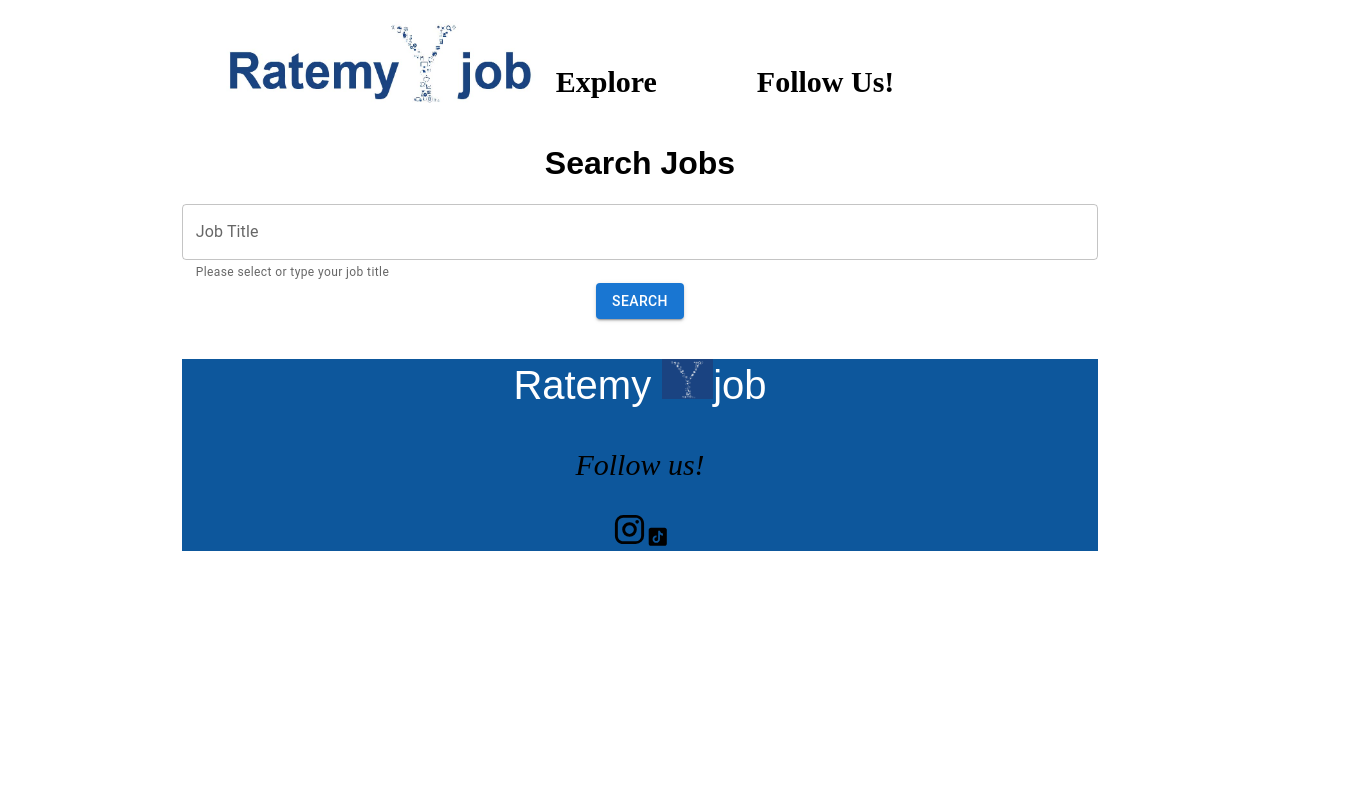
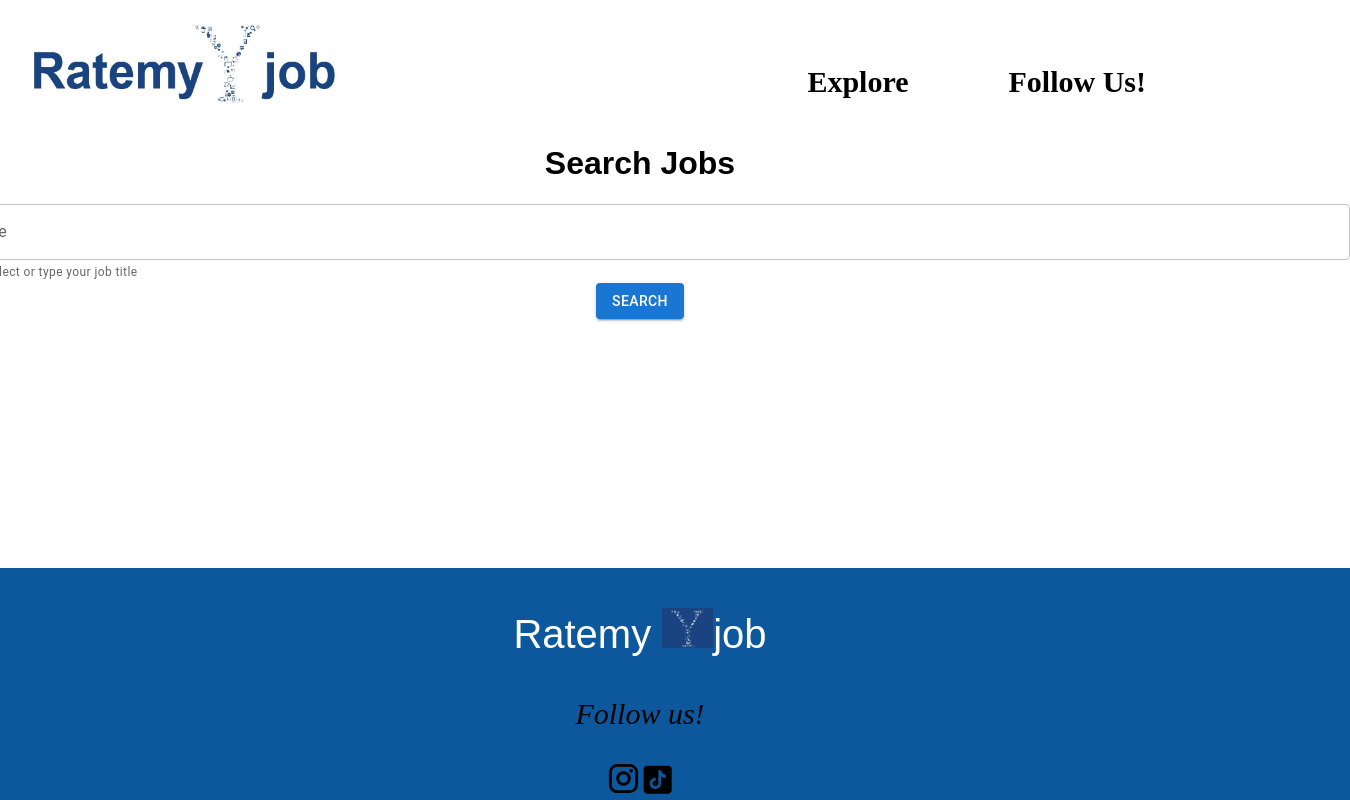
Before and after one commit to derekharker/ratemy_Y_Job, a React (Vite) app in the folder client/: page /search in a window 1280 px wide. Shown: the whole page, 1350 px wide, since content can reach past the window. Built offline with nearby package versions, Linux system fonts and the light colour scheme.

Commit message:
Fixed formatting for footer

```diff
--- a/client/src/components/Footer.jsx
+++ b/client/src/components/Footer.jsx
@@ -1,12 +1,13 @@
+/* eslint-disable react/prop-types */
 import InstagramIcon from '@mui/icons-material/Instagram';
 import TikTokIcon from './TiktokIcon';
 
 
 
-const Footer = () => {
+const Footer = ({style = {width: '100%', background: '#0D579C'}}) => {
   return (
 
-    <div style={{width: '100%', height: '100%', background: '#0D579C'}}>
+    <div style={style}>
         <p style={{color: "white", fontSize: 40, paddingBottom: 0}}>Ratemy {<img src="/src/assets/Y drawing.jpg" style={{maxHeight: "40px"}}/>}job</p>
         <p style={{color: 'black', fontSize: 30, fontFamily: 'Libre Baskerville', fontStyle: 'italic', fontWeight: '400', wordWrap: 'break-word'}}>Follow us!</p>
         <a href="https://www.instagram.com/ratemy_yjob/" className='social-link'><InstagramIcon fontSize='large'/></a>
@@ -16,4 +17,5 @@ const Footer = () => {
   )
 }
 
+
 export default Footer
--- a/client/src/components/Navbar.jsx
+++ b/client/src/components/Navbar.jsx
@@ -1,10 +1,14 @@
+import { Container } from '@mui/material';
 import { Link } from 'react-router-dom';
-import { Container } from '@mui/material';
+
 
 const Navbar = () => {
   return (
-    <Container>
-    <header >
+    <Container
+    style={{minWidth: "1420px",
+      paddingLeft: "80px",
+      backgroundColor: "white"}}>
+    <header>
       <div className="logo">
         <Link to="/">
           <img src="/src/assets/White Logo V4.jpg" alt="Logo" />
@@ -33,6 +37,7 @@ const Navbar = () => {
       </div>
     </header>
     </Container>
+
   )
 }
 
--- a/client/src/pages/SearchJobs.jsx
+++ b/client/src/pages/SearchJobs.jsx
@@ -42,8 +42,6 @@ const SearchJobs = () => {
   return (
     <div>
       <Navbar/>
-      <header>
-      </header>
       <h1>Search Jobs</h1>
       <form onSubmit={handleSubmit}>
         <Autocomplete
@@ -71,8 +69,8 @@ const SearchJobs = () => {
         <JobsTable jobList={jobList}/>
         </>
       )}
+      {jobList.length > 0 ? (<Footer/>) : (<Footer style={{position: "fixed", bottom:0, minWidth: "1420px",background: '#0D579C'}}/>) }
 
-      <Footer/>
     </div>
   );
 };
```
